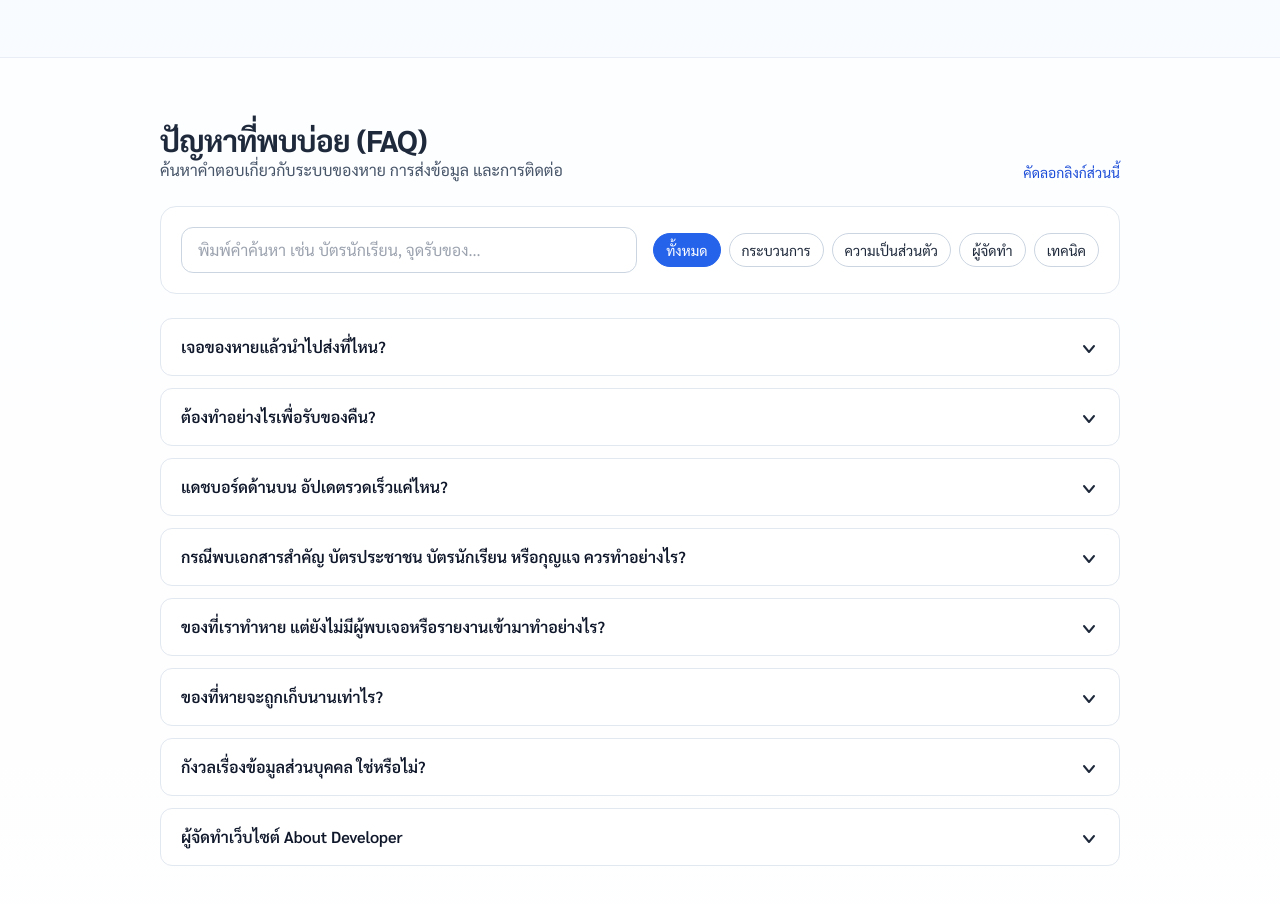
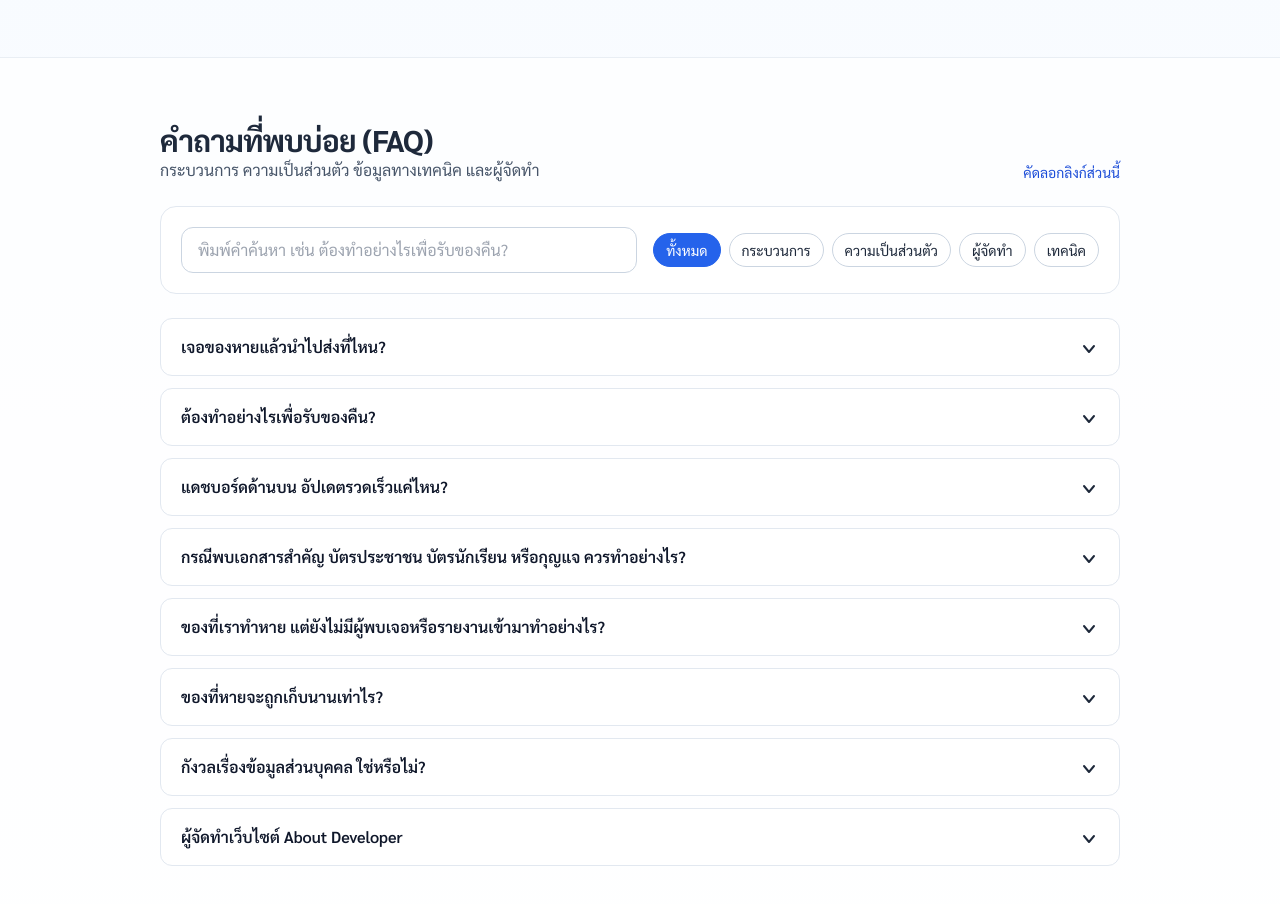
Before and after one commit to tuppstudentcouncil/lostandfound, a plain HTML site: page index.html in a window 1280 px wide. Shown: the part 1340-2244 px from the top of the page. Drawn offline with nearby package versions, Linux system fonts and the light colour scheme.

Commit message:
Update index.html

```diff
--- a/index.html
+++ b/index.html
@@ -48,8 +48,8 @@
     <div class="max-w-5xl mx-auto px-4 sm:px-6 lg:px-8">
       <div class="flex flex-col md:flex-row md:items-end md:justify-between gap-4 mb-6">
         <div>
-          <h2 class="text-2xl md:text-3xl font-bold tracking-tight">ปัญหาที่พบบ่อย (FAQ)</h2>
-          <p class="text-slate-600 dark:text-slate-300">ค้นหาคำตอบเกี่ยวกับระบบของหาย การส่งข้อมูล และการติดต่อ</p>
+          <h2 class="text-2xl md:text-3xl font-bold tracking-tight">คำถามที่พบบ่อย (FAQ)</h2>
+          <p class="text-slate-600 dark:text-slate-300">กระบวนการ ความเป็นส่วนตัว ข้อมูลทางเทคนิค และผู้จัดทำ</p>
         </div>
         <div class="flex items-center gap-2">
           <a href="#faq" class="hidden md:inline-flex text-sm text-blue-700 dark:text-blue-300 hover:underline">คัดลอกลิงก์ส่วนนี้</a>
@@ -60,7 +60,7 @@
       <div class="card bg-white dark:bg-slate-900/60 border border-slate-200 dark:border-slate-800 rounded-2xl p-4 md:p-5 mb-6">
         <div class="flex flex-col md:flex-row gap-4 md:items-center">
           <div class="relative w-full md:flex-1">
-            <input id="faqSearch" type="search" placeholder="พิมพ์คำค้นหา เช่น บัตรนักเรียน, จุดรับของ..."
+            <input id="faqSearch" type="search" placeholder="พิมพ์คำค้นหา เช่น ต้องทำอย่างไรเพื่อรับของคืน?"
                    class="w-full rounded-xl border border-slate-300 dark:border-slate-700 bg-white/80 dark:bg-slate-900/70 px-4 py-2.5 focus:outline-none focus:ring-2 focus:ring-blue-500">
             <button id="clearSearch" class="absolute right-2 top-1/2 -translate-y-1/2 text-slate-500 hover:text-slate-700 hidden">ล้าง</button>
           </div>
```
